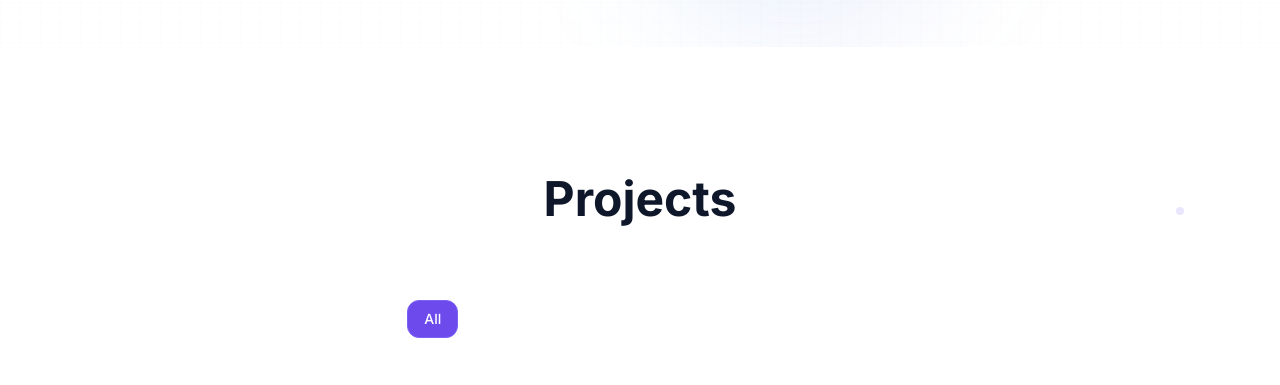
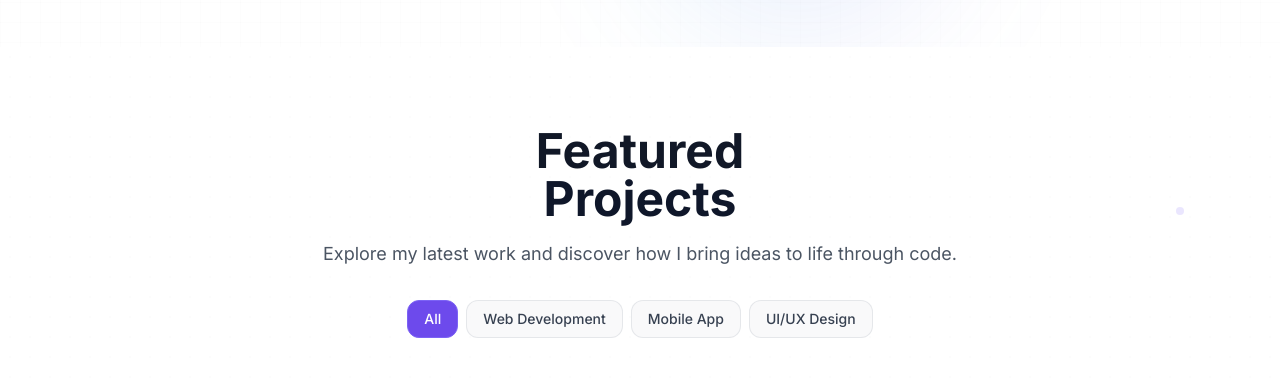
Before and after one commit to azinedine/portfolio, a Next.js app: page / in a window 1280 px wide. Shown: the part 2920-3305 px from the top of the page. Built offline with nearby package versions, Linux system fonts and the light colour scheme; grey boxes are pictures that could not be loaded.

Commit message:
Update PortfolioHeader component styles to enhance text visibility and color contrast for improved accessibility in light and dark themes.

```diff
--- a/src/components/sections/Portfolio/PortfolioHeader.tsx
+++ b/src/components/sections/Portfolio/PortfolioHeader.tsx
@@ -22,11 +22,11 @@ export function PortfolioHeader({
       className="text-center mb-12"
     >
       <h2 className="text-3xl md:text-4xl lg:text-5xl font-bold mb-4">
-        <span className="block text-white">Featured</span>
+        <span className="block text-gray-900 dark:text-white">Featured</span>
         <span className="block gradient-text-primary">Projects</span>
       </h2>
 
-      <p className="text-lg text-white/70 max-w-2xl mx-auto leading-relaxed mb-8">
+      <p className="text-lg text-gray-600 dark:text-white/70 max-w-2xl mx-auto leading-relaxed mb-8">
         Explore my latest work and discover how I bring ideas to life
         through code.
       </p>
@@ -42,7 +42,7 @@ export function PortfolioHeader({
             className={`px-4 py-2 text-sm rounded-xl transition-all duration-300 font-medium ${
               selectedCategory === filter
                 ? 'bg-primary-600 text-white border border-primary-500'
-                : 'bg-white/5 hover:bg-primary-600 border border-white/10 hover:border-primary-500 text-white'
+                : 'bg-gray-100/50 dark:bg-white/5 hover:bg-primary-600 border border-gray-300/50 dark:border-white/10 hover:border-primary-500 text-gray-700 dark:text-white'
             }`}
           >
             {filter}
```
